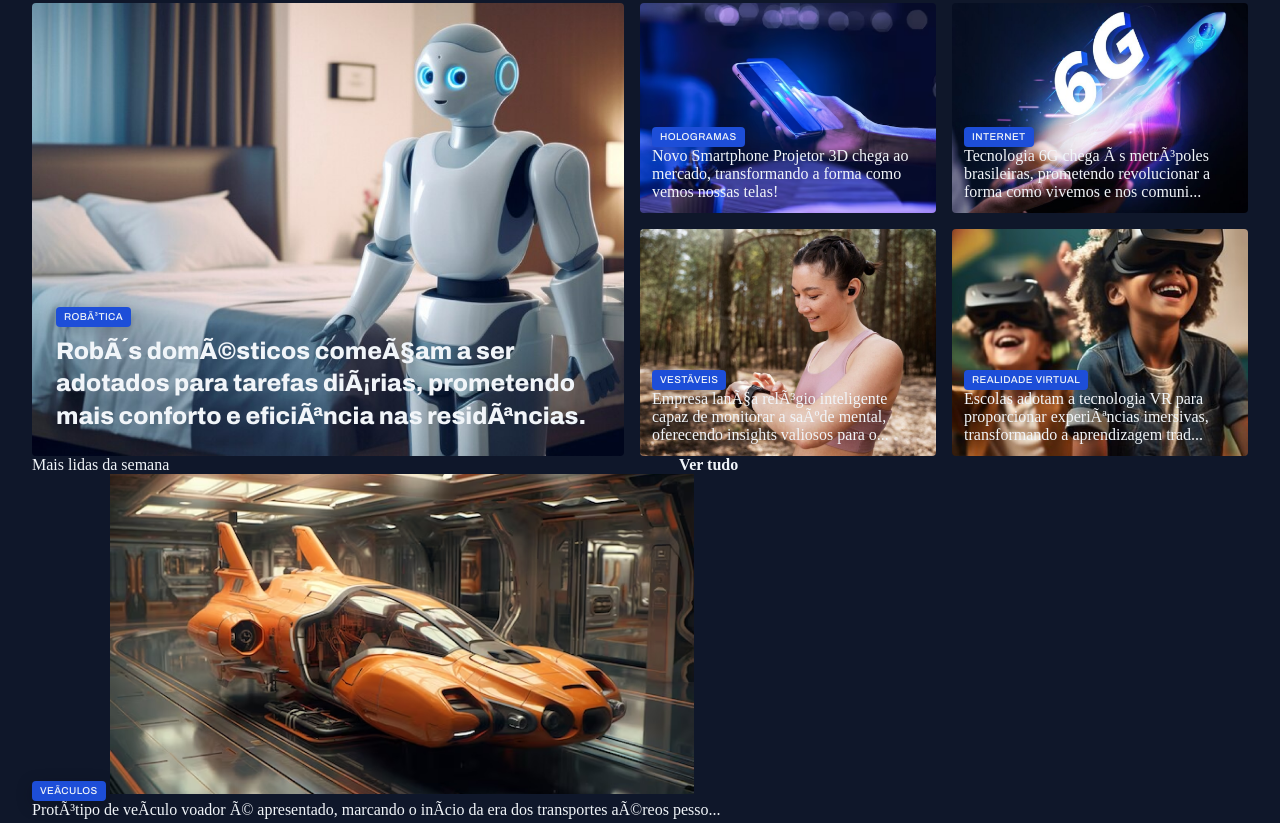
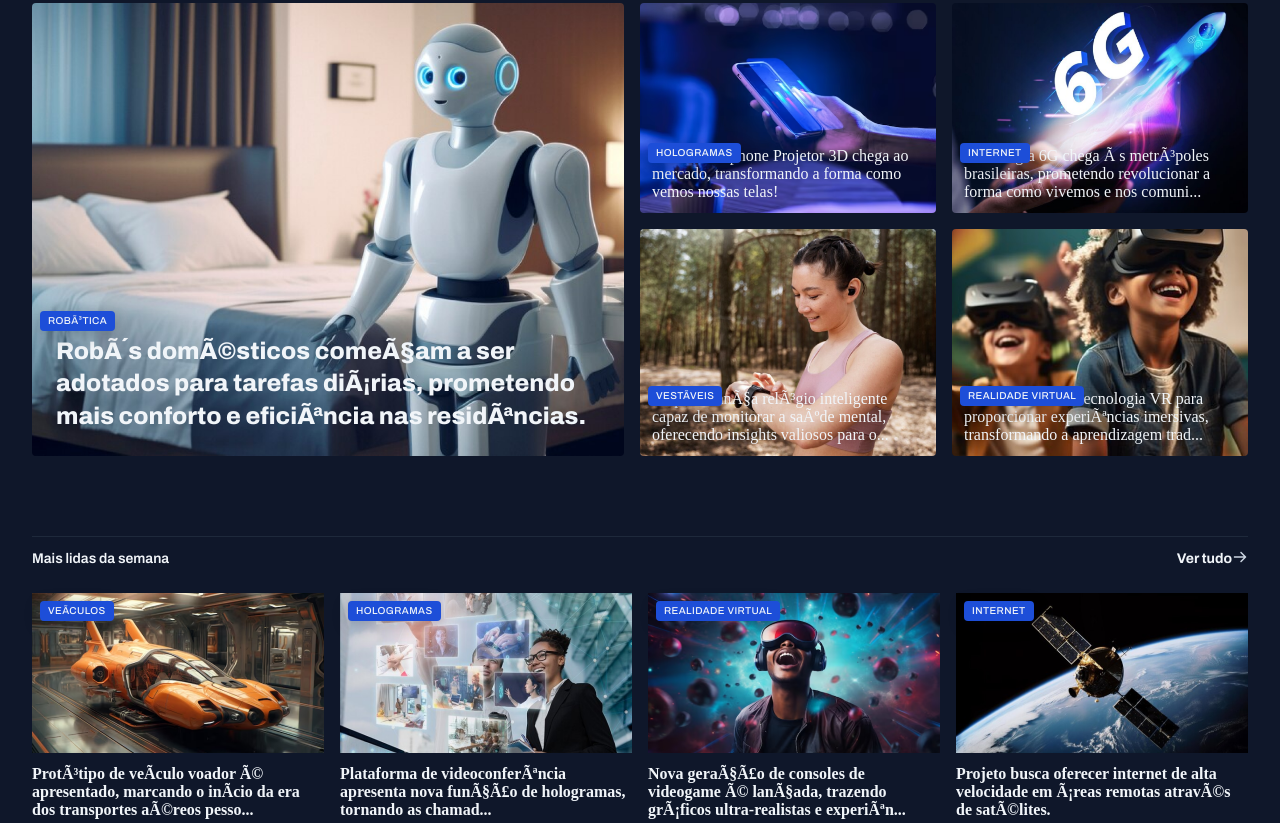
Before and after one commit to thamicordeiro/Noticia, a plain HTML site: page index.html in a window 1280 px wide. Shown: the part 157-980 px from the top of the page. Drawn offline with Linux system fonts and the light colour scheme; files whose address does not match are found by name.

Commit message:
aplicando estilos nas sessões mais lida da semana

```diff
--- a/styles/global.css
+++ b/styles/global.css
@@ -53,6 +53,7 @@ img {
 
 main {
   margin-top: 40px;
+  gap: 80px;
 }
 
 .content-tag {
--- a/styles/sections.css
+++ b/styles/sections.css
@@ -1,3 +1,22 @@
+section header {
+border-top: 1px solid var(--stroke-color);
+padding-block: 12px 24px;
+font: var(--text-span);
+}
+ header a {
+  justify-self: end;
+
+ span {
+  background-image: url(../assets/ícons/ArrowRight.svg);
+width: 16px;
+height: 16px;
+  }
+&:hover span {
+  background-image: url(../assets/ícons/ArrowRight-hover.svg);
+ }
+ }
+
+
 #featured {
   img {
     height: 100%;
@@ -38,3 +57,28 @@ h2 {
  }
 
 }
+
+#weekly {
+
+ &>div {
+  grid-template-columns: repeat(4, 292px);
+ }
+
+img {
+  height: 160px;
+}
+}
+
+figure {
+  position: relative;
+
+  .content-tag {
+    position: absolute;
+    top: 8px;
+    left: 8px;
+  }
+p {
+  margin-top: 8px;
+  font-weight: 800;
+}
+}
```
